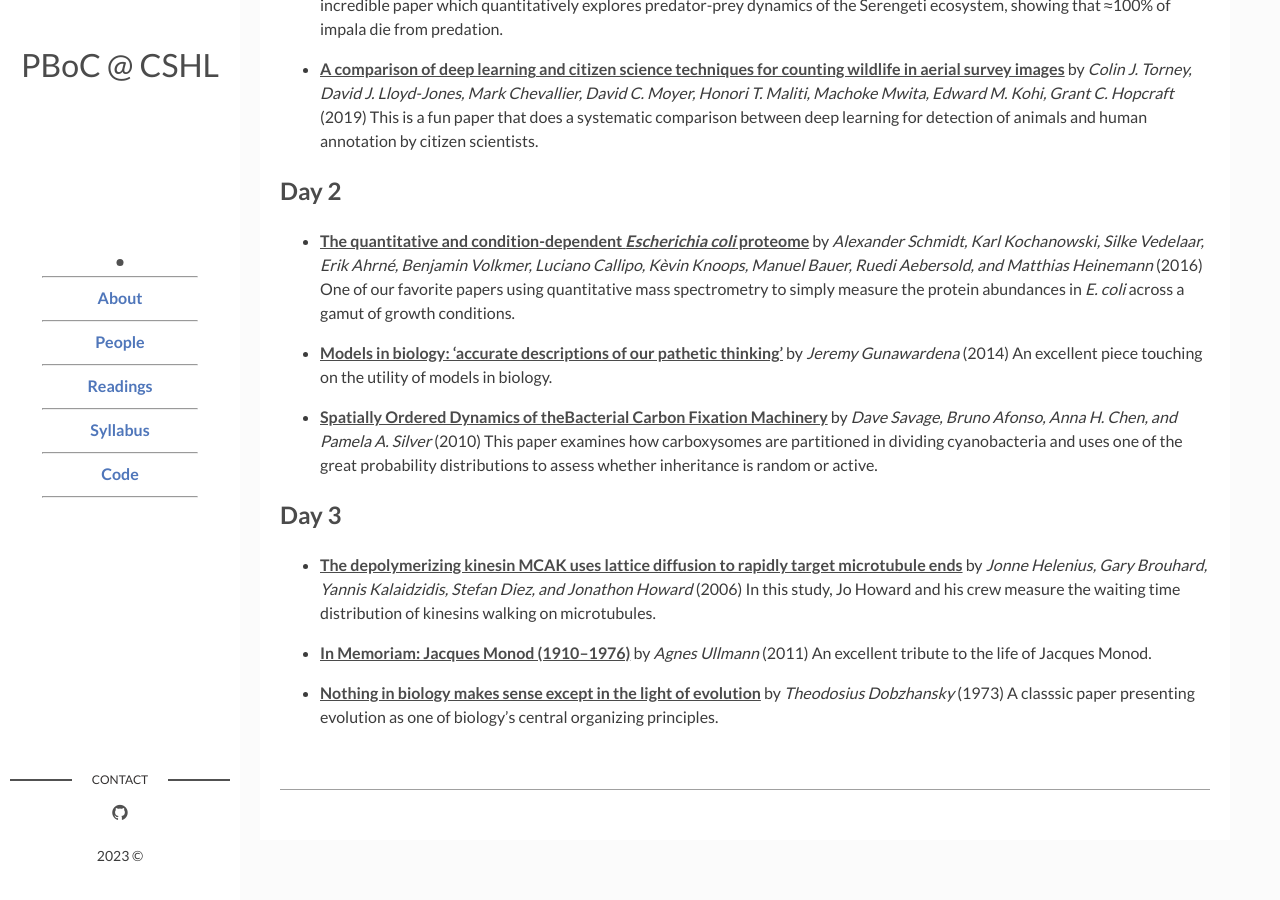
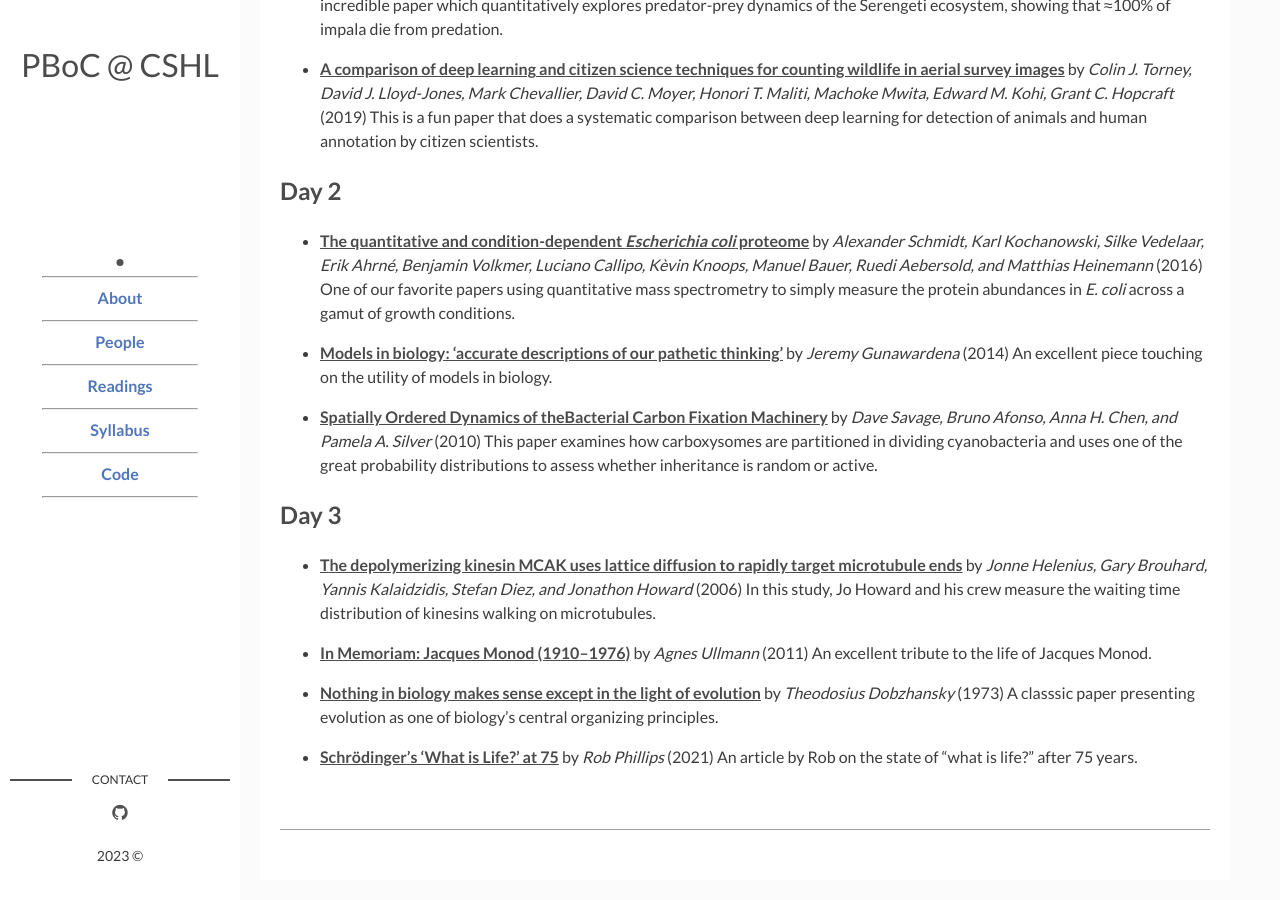
Before and after one commit to RPGroup-PBoC/cshl_pboc_2023, a Jekyll site: the page built from page02_readings.md, in a window 1280 px wide and 900 px high, scrolled down 1726 px. Built offline with Jekyll 4.4.1, drawn with Linux system fonts in a browser that asks for light colours; before the commit the page ends 2586 px from its top, so only the background shows below that.

Commit message:
Added schrodinger article

```diff
--- a/_data/readings.yaml
+++ b/_data/readings.yaml
@@ -126,3 +126,11 @@ Day 3:
     link: dobzhansky1973.pdf
     description:
       A classsic paper presenting evolution as one of biology's central organizing principles.
+
+  - pub:
+    title: "Schrödinger's 'What is Life?' at 75"
+    authors: Rob Phillips
+    year: 2021
+    link: phillips2021.pdf
+    description:
+      An article by Rob on the state of "what is life?" after 75 years.
```
Also changed, not shown: 1 other file.
